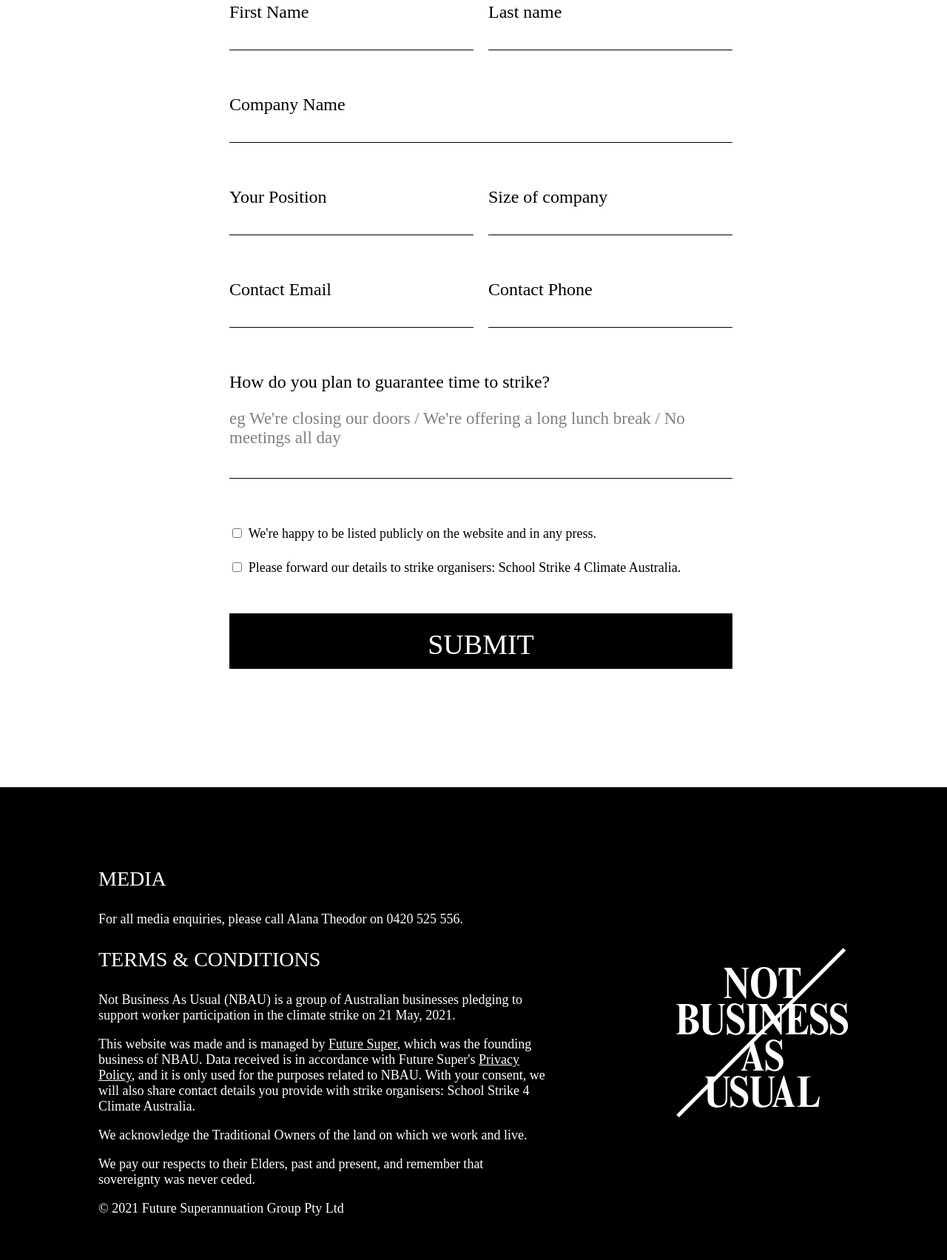
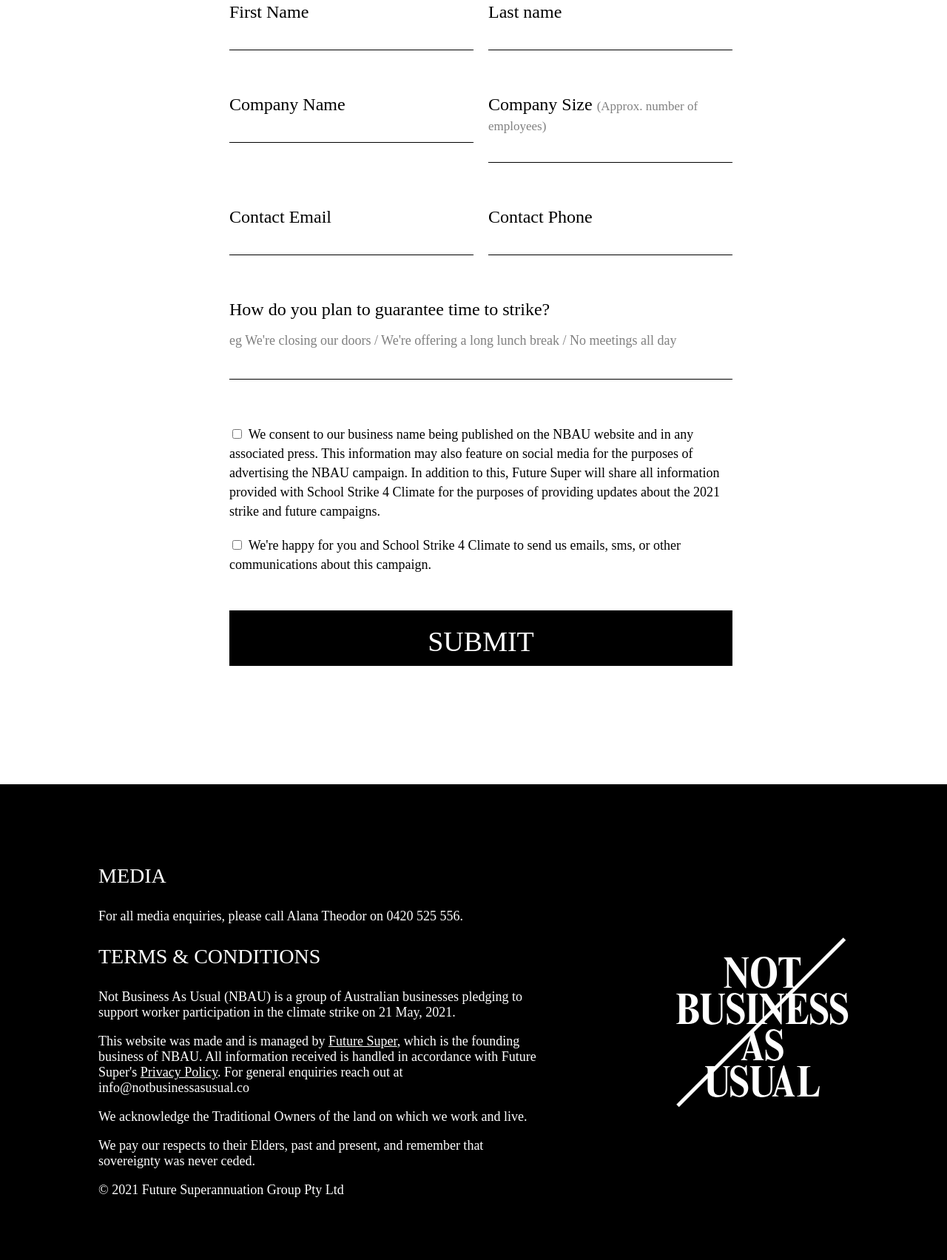
Before and after one commit to futuresuper/nbau, an Eleventy site: page src/form.html in a window 1280 px wide. Shown: the part 276-1979 px from the top of the page at 74% size. Built offline with nearby package versions, Linux system fonts and the light colour scheme; Eleventy itself is replaced by a stand-in of ours; files that its build step writes are made by us from their sources; a web font is replaced by a local one; what eleventy-plugin-svg-contents would draw is missing.

Commit message:
feat: text updates

```diff
--- a/src/form.html
+++ b/src/form.html
@@ -48,6 +48,7 @@
 
       .explainer {
         color: grey;
+        font-size: 18px;
       }
 
       input[type="text"],
@@ -78,6 +79,9 @@
           font-weight: 700;
           font-size: 22px;
         }
+        .explainer {
+          font-size: 14px;
+        }
       }
     </style>
     <div id="form-overlay">
@@ -95,16 +99,17 @@
           <label for="last">Last name</label>
           <input id="last" name="last" type="text" required />
         </div>
-        <div class="full-width">
+        <div>
           <label for="company">Company Name</label>
           <input id="company" name="company" type="text" required />
         </div>
         <div>
-          <label for="position">Your Position</label>
-          <input id="position" name="position" type="text" required />
-        </div>
-        <div>
-          <label for="size">Size of company</label>
+          <label for="size"
+            >Company Size
+            <span style="font-size: 17px; color: grey"
+              >(Approx. number of employees)</span
+            ></label
+          >
           <input id="size" name="size" type="number" required />
         </div>
         <div>
@@ -129,24 +134,29 @@
             id="disc1"
             name="List publically and press"
             value="yes"
+            required
           />
           <label for="disc1" class="checkbox"
-            >We're happy to be listed publicly on the website and in any
-            press.</label
-          >
+            >We consent to our business name being published on the NBAU website
+            and in any associated press. This information may also feature on
+            social media for the purposes of advertising the NBAU campaign. In
+            addition to this, Future Super will share all information provided
+            with School Strike 4 Climate for the purposes of providing updates
+            about the 2021 strike and future campaigns.
+          </label>
         </div>
-        <div class="full-width">
+        <div class="full-width centred">
           <input
             type="checkbox"
             id="disc2"
-            name="Consent to share with SS4C"
+            name="DM Consent"
             value="yes"
             required
           />
           <label for="disc2" class="checkbox"
-            >Please forward our details to strike organisers: School Strike 4
-            Climate Australia.</label
-          >
+            >We're happy for you and School Strike 4 Climate to send us emails,
+            sms, or other communications about this campaign.
+          </label>
         </div>
         <button
           class="button full-width"
--- a/src/partials/footer.html
+++ b/src/partials/footer.html
@@ -11,14 +11,12 @@
       </p>
       <p>
         This website was made and is managed by
-        <a href="https://www.futuresuper.com.au/">Future Super</a>, which was
-        the founding business of NBAU. Data received is in accordance with
-        Future Super's
+        <a href="https://www.futuresuper.com.au/">Future Super</a>, which is the
+        founding business of NBAU. All information received is handled in
+        accordance with Future Super's
         <a href="https://www.futuresuper.com.au/privacy-policy/"
           >Privacy Policy</a
-        >, and it is only used for the purposes related to NBAU. With your
-        consent, we will also share contact details you provide with strike
-        organisers: School Strike 4 Climate Australia.
+        >. For general enquiries reach out at info@notbusinessasusual.co
       </p>
       <p>
         We acknowledge the Traditional Owners of the land on which we work and
```
Also changed, not shown: src/index.html (+14 -12 lines).
